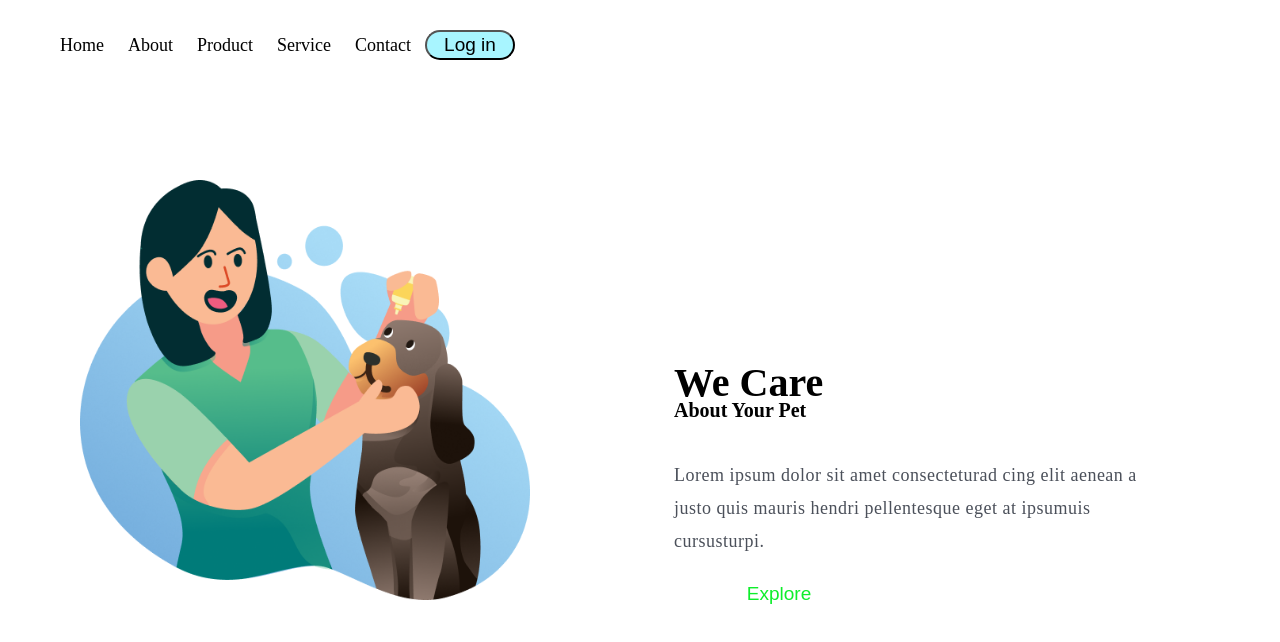
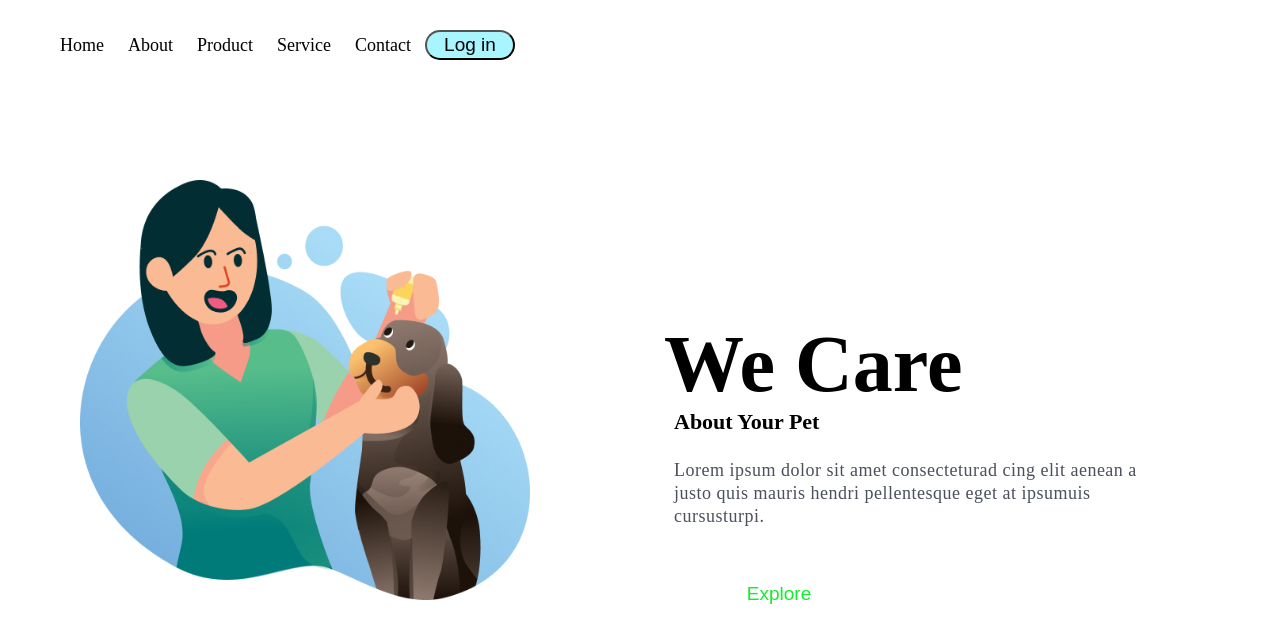
Before and after one commit to claudionei1995/projeto-we-care, a plain HTML site: page index.html in a window 1280 px wide. Drawn offline with Linux system fonts and the light colour scheme.

Commit message:
alterçao<h1>

```diff
--- a/style.css
+++ b/style.css
@@ -27,6 +27,8 @@ background-color: transparent;
 border:none;
 cursor: pointer;
 margin-left: 200px;
+line-height: 10px;
+
 }
  img{
 width: 450px;
@@ -39,34 +41,35 @@ display:inline-block
  .paragf{
  font-weight: 400;
  font-size: 18px;
- line-height: 33px;
+ line-height: 23px;
  letter-spacing: 0.5px;
  color:#4B505A;
  width: 493px;
  height: 120px;
  }
- h1{
+h1{
 width: 500px;
 height: 40px;
-font-size: 40px;
-margin-left: 140px;
-border: 20px;
+font-size: 80px;
+margin-left: 130px;
+border: 2px;
+margin-bottom: 50px;
+
 
  }
  h2{
     width: 150px;
     height: 50px;
-    font-size: 20px;
+    font-size: 22px;
     margin-left: 140px;
-
- }
+}
 p{
 margin-left:140px;
 font-size: 15px;
 width:100px ;
 height: 60vh;
 border: 10px;
-margin-top: 10px;
+
 
 
 }
```
